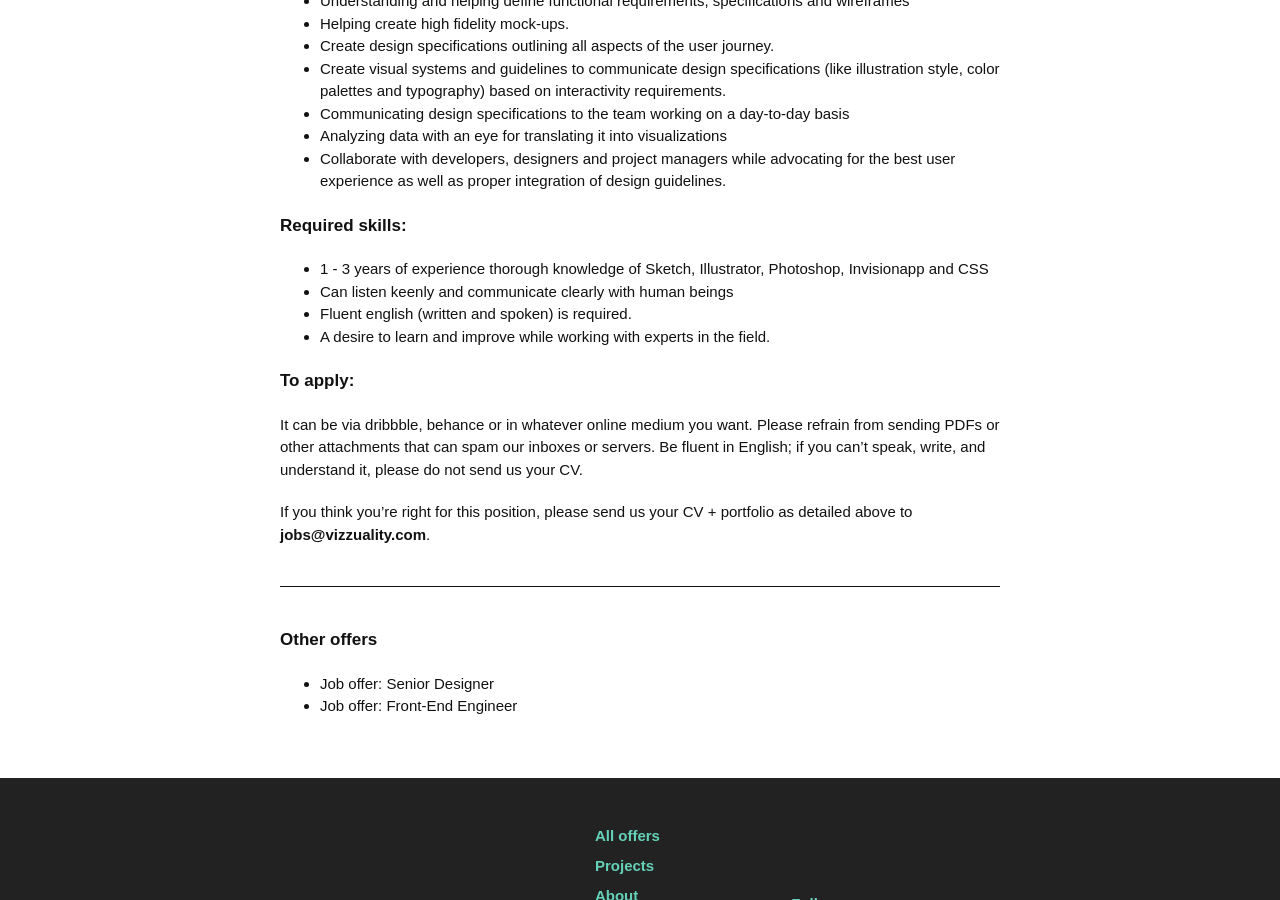
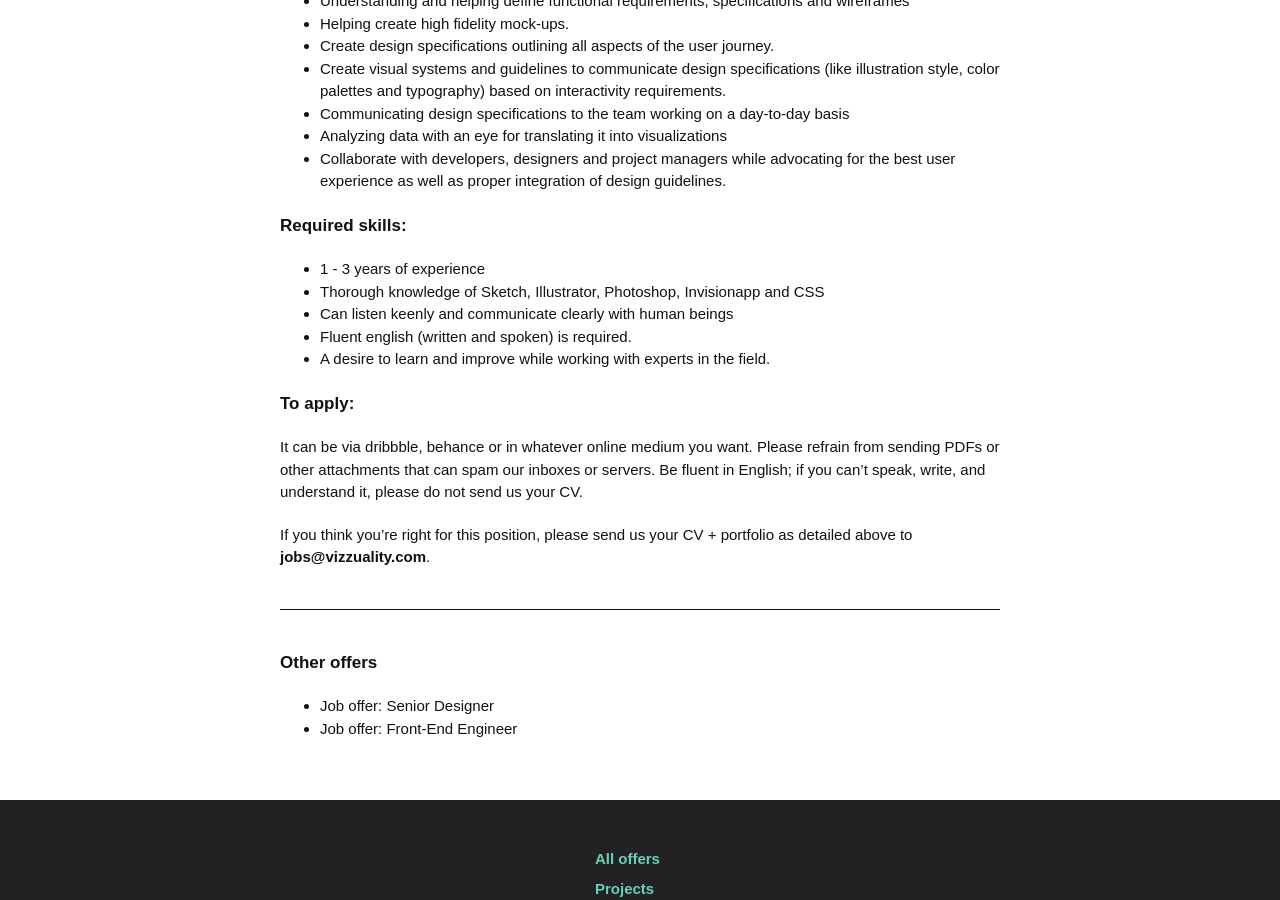
Before and after one commit to sergioestella/job-offers, a Jekyll site: the page built from _posts/2015-09-30-offer-junior-designer.markdown, in a window 1280 px wide and 900 px high, scrolled down 545 px. Built offline with Jekyll 4.4.1, drawn with Linux system fonts in a browser that asks for light colours.

```diff
--- a/_posts/2015-09-30-offer-junior-designer.markdown
+++ b/_posts/2015-09-30-offer-junior-designer.markdown
@@ -26,7 +26,8 @@ Vizzuality is a creative digital agency based in Madrid and Cambridge. We design
 
 ## Required skills:
 
-* 1 - 3 years of experience thorough knowledge of Sketch, Illustrator, Photoshop, Invisionapp and CSS
+* 1 - 3 years of experience
+* Thorough knowledge of Sketch, Illustrator, Photoshop, Invisionapp and CSS
 * Can listen keenly and communicate clearly with human beings
 * Fluent english (written and spoken) is required.
 * A desire to learn and improve while working with experts in the field.
```
